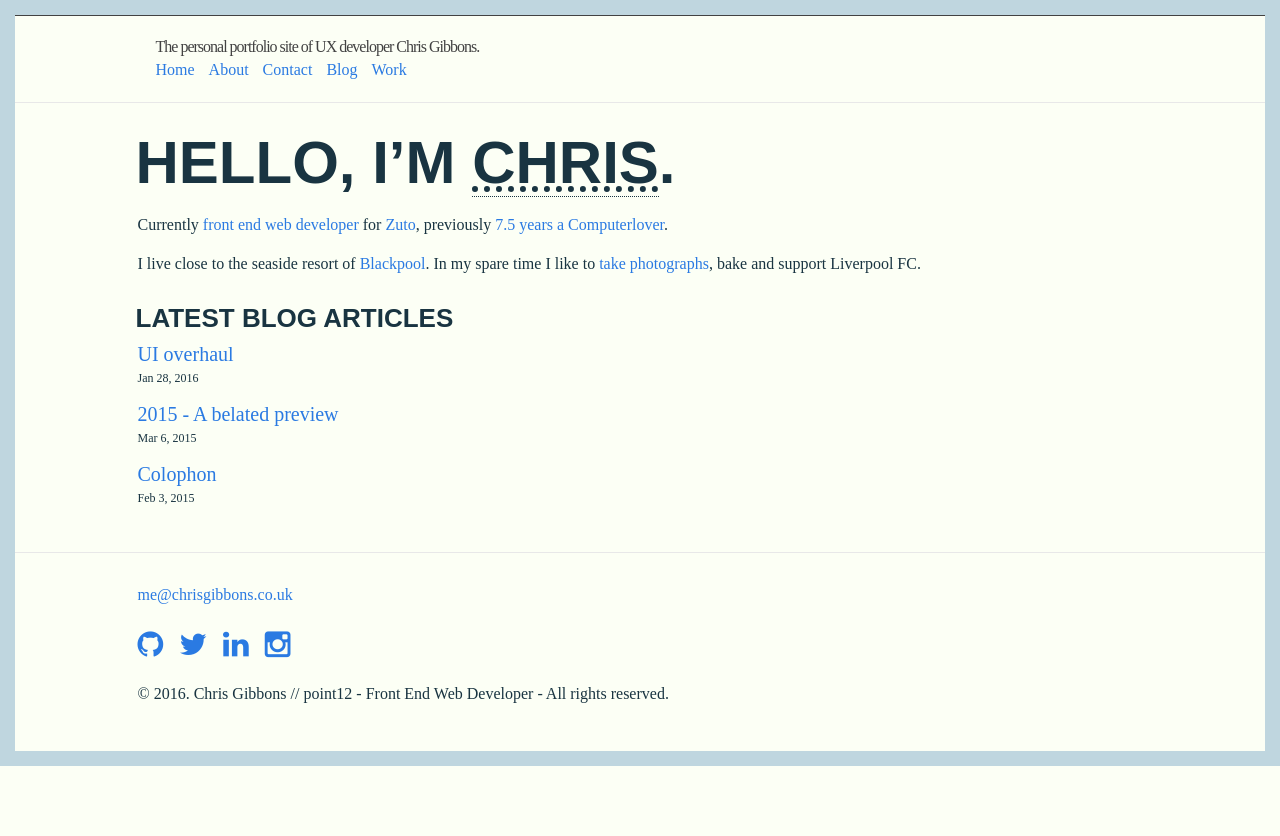
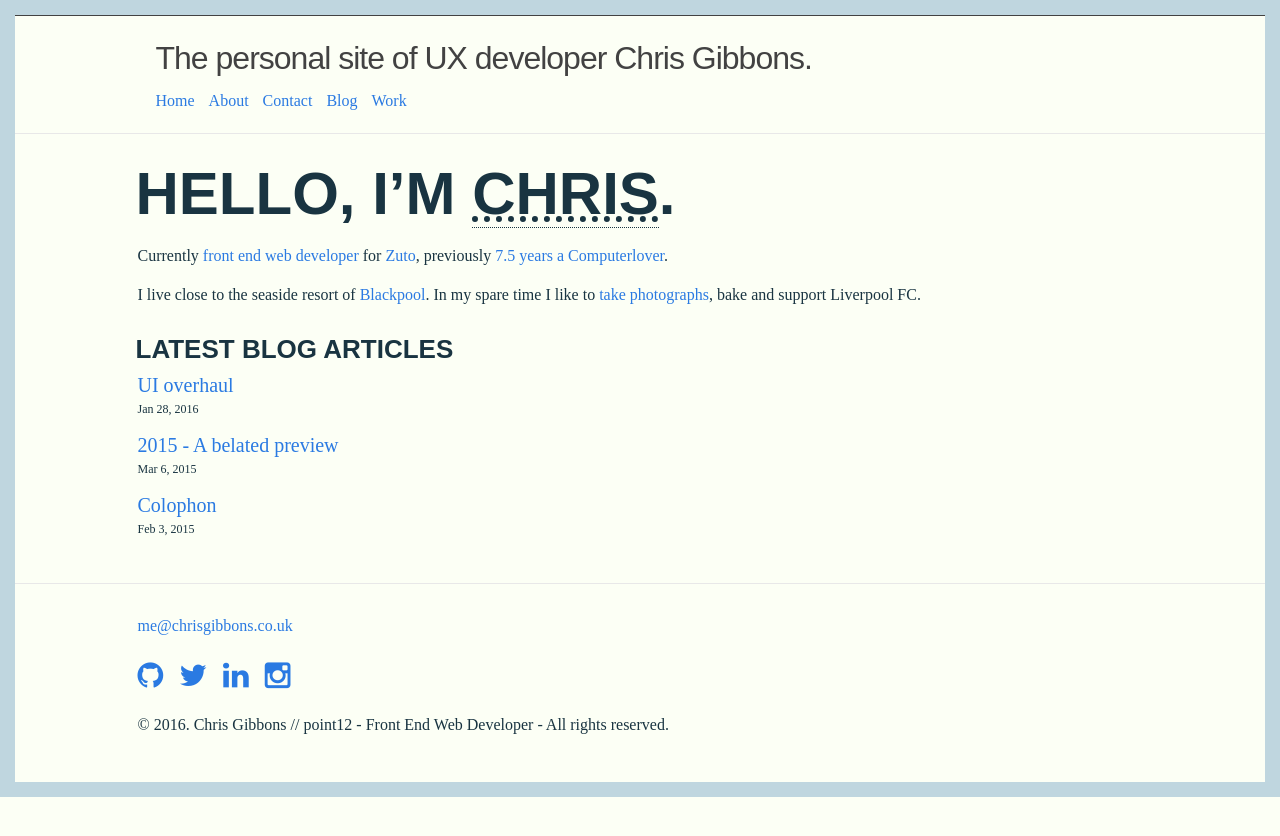
Before and after one commit to gbbns/gbbns.github.io, a Jekyll site: the page built from index.html, in a window 1280 px wide. Shown: the top 836 px of the page. Built offline with Jekyll 4.4.1, drawn with Linux system fonts in a browser that asks for light colours.

Commit message:
Few more tweaks
Changed site title and styling to stand out a little more;

```diff
--- a/_config.yml
+++ b/_config.yml
@@ -1,6 +1,6 @@
 # Site settings
 main:
-  title: The personal portfolio site of UX developer Chris Gibbons.
+  title: The personal site of UX developer Chris Gibbons.
   email: me@chrisgibbons.co.uk
   description: Chris Gibbons // point12 - Front End Web Developer
 
--- a/_sass/_includes/variables/_site-variables.scss
+++ b/_sass/_includes/variables/_site-variables.scss
@@ -33,8 +33,9 @@ $grey-color-dark:       darken($grey-color, 25%);
 $base-font-family:        'Vollkorn', serif;
 $base-header-font-family: 'Raleway', sans-serif;
 $base-font-size:          16px !default;
+$base-header-size:        $base-font-size * 2;
+$small-font-size:         $base-font-size * 0.875;
 
-$small-font-size:         $base-font-size * 0.875;
 $base-line-height:        24px !default;
 
 $spacing-unit:            30px;
--- a/_sass/_partials/_header.scss
+++ b/_sass/_partials/_header.scss
@@ -8,10 +8,13 @@
   position: relative;
 
   .site__title {
-    font-size: 16px;
+    font-size: 32px;
     line-height: 1.4;
     letter-spacing: -1px;
     margin-bottom: 0;
+    font-family: $base-header-font-family;
+    margin-bottom: 8px;
+    display: block;
 
     &,
     &:visited {
```
